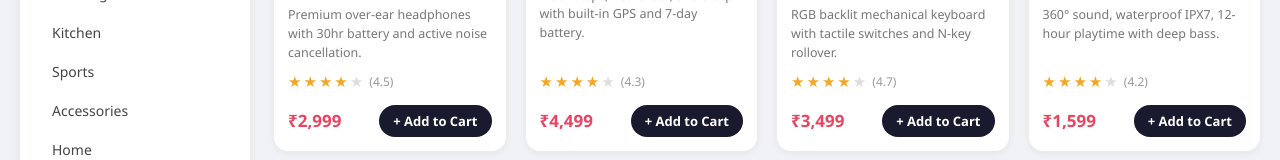
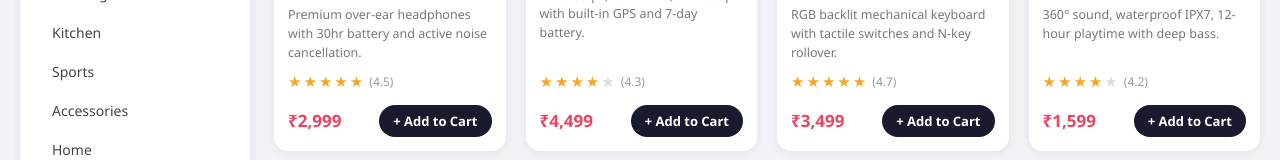
Before and after one commit to Rohanpandey914064/MSE-2, a React (Create React App) app in the folder shop-app/: page / in a window 1280 px wide. Shown: the part 333-493 px from the top of the page. Built offline with nearby package versions, Linux system fonts and the light colour scheme.

Commit message:
solve bug 9 in ProductCard.jsx line 7 - fixed star rating rounding down Math.floor → Math.round

```diff
--- a/shop-app/src/components/ProductCard.jsx
+++ b/shop-app/src/components/ProductCard.jsx
@@ -4,7 +4,7 @@ function StarRating({ rating }) {
   return (
     <div className="stars">
       {[1, 2, 3, 4, 5].map(star => (
-        <span key={star} className={star <= Math.floor(rating) ? 'star filled' : 'star'}>★</span>
+        <span key={star} className={star <= Math.round(rating) ? 'star filled' : 'star'}>★</span>
       ))}
       <span className="rating-value">({rating})</span>
     </div>
```
